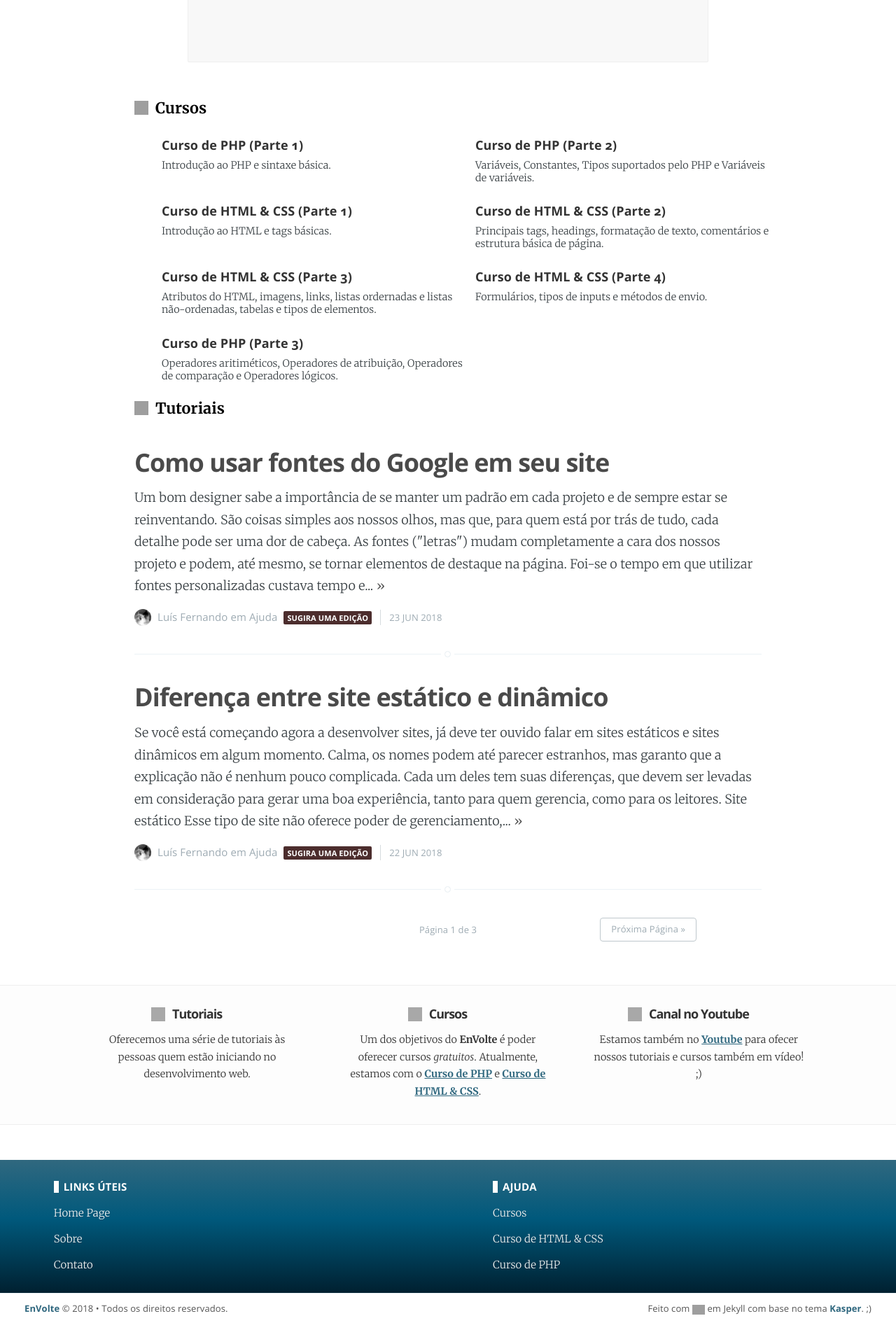
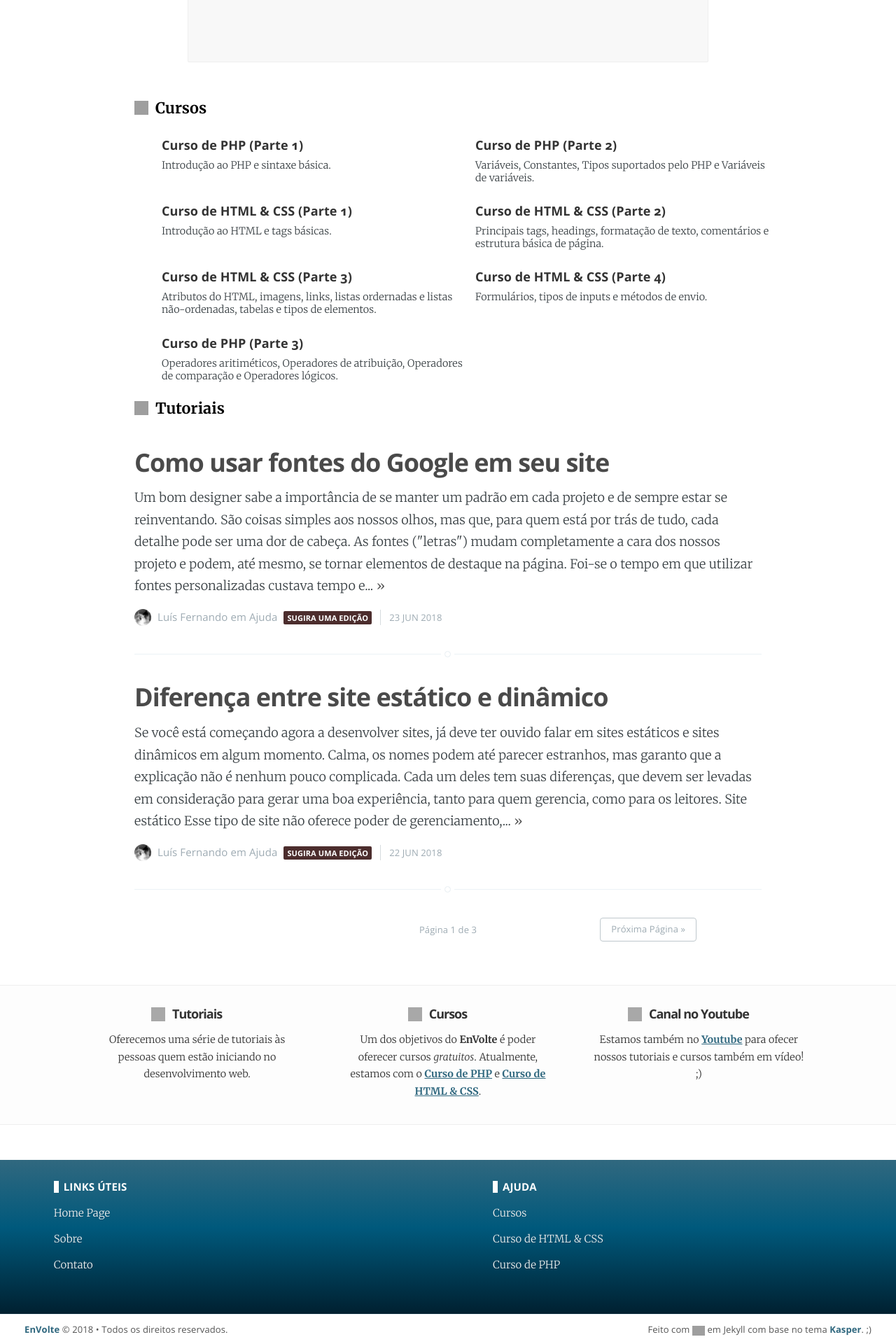
Before and after one commit to EnVolte/envolte.github.io, a Jekyll site: the page built from index.html, in a window 1280 px wide. Shown: the part 652-2572 px from the top of the page at 70% size. Built offline with Jekyll 4.4.1, drawn with Linux system fonts in a browser that asks for light colours; the list of posts is cut into pages by our own code; before the commit the page ends 2542 px from its top, so only the background shows below that; grey boxes are pictures that could not be loaded.

Commit message:
Update screen.css

```diff
--- a/assets/css/screen.css
+++ b/assets/css/screen.css
@@ -1803,7 +1803,7 @@ footer#baixo {width: 100%; background: rgb(48,104,127); /* Old browsers */
 background: -moz-linear-gradient(top, rgba(48,104,127,1) 0%, rgba(0,89,124,1) 44%, rgba(0,32,48,1) 100%); /* FF3.6-15 */
 background: -webkit-linear-gradient(top, rgba(48,104,127,1) 0%,rgba(0,89,124,1) 44%,rgba(0,32,48,1) 100%); /* Chrome10-25,Safari5.1-6 */
 background: linear-gradient(to bottom, rgba(48,104,127,1) 0%,rgba(0,89,124,1) 44%,rgba(0,32,48,1) 100%); /* W3C, IE10+, FF16+, Chrome26+, Opera12+, Safari7+ */
-filter: progid:DXImageTransform.Microsoft.gradient( startColorstr='#30687f', endColorstr='#002030',GradientType=0 ); /* IE6-9 */ height: 190px; margin-top: 4rem; position: relative;}
+filter: progid:DXImageTransform.Microsoft.gradient( startColorstr='#30687f', endColorstr='#002030',GradientType=0 ); /* IE6-9 */ height: 220px; margin-top: 4rem; position: relative;}
 footer#baixo ul {line-height: 1.2em; padding: 30px 0px 5px;}
 footer#baixo ul h3 {padding-left: 7px; border-left: 7px solid #fff; color: #fff; font-family: Open Sans; text-transform: uppercase; font-style: normal; font-weight: bold; margin-bottom: 10px; font-size: 15px;}
 footer#baixo ul li {float: left; width: 100%; list-style: none;}
```
